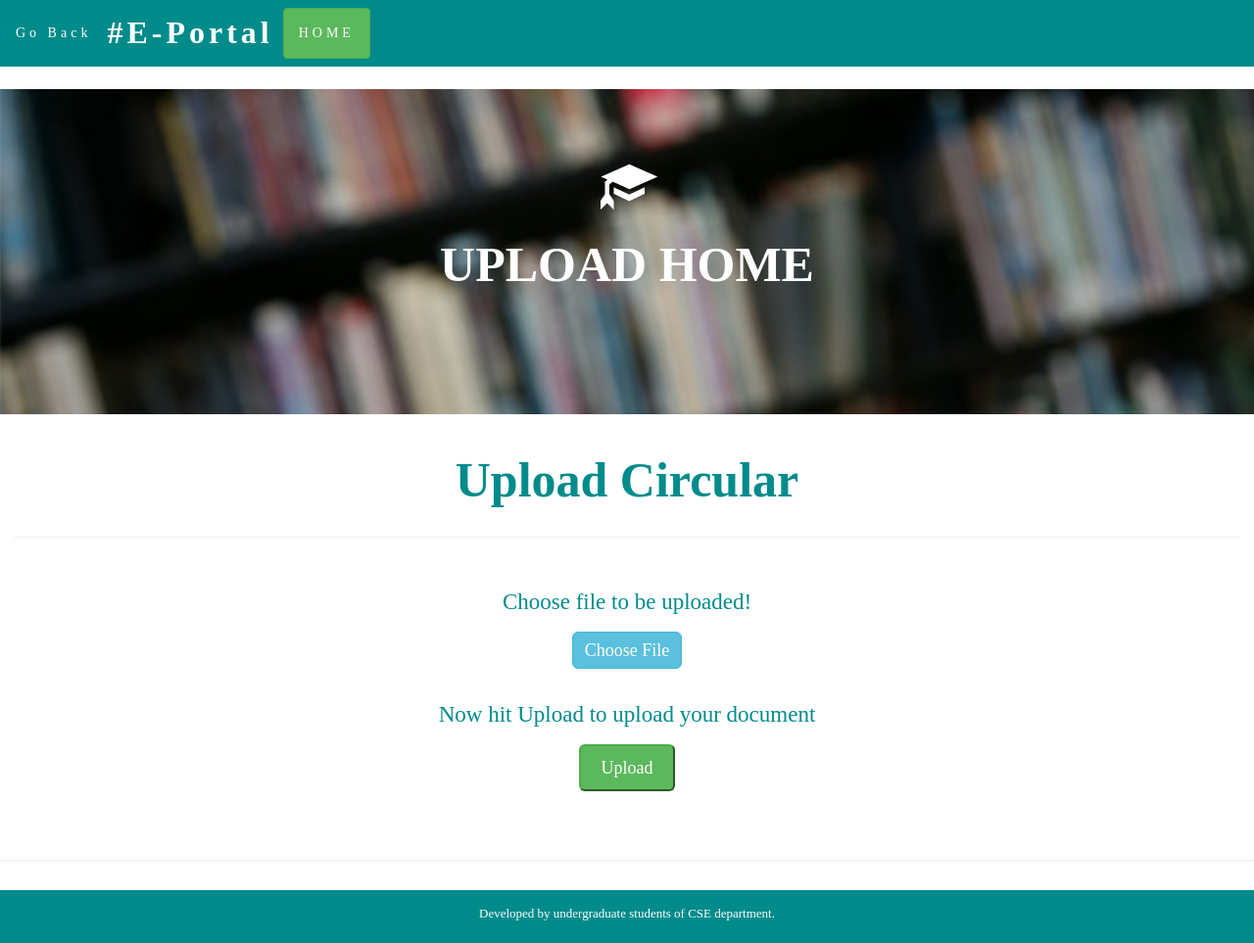
After one commit to ITUTE/aranyaka-eportal, a PHP site: page /CEventUpload.php in a window 1280 px wide. The commit adds this page. Shown: the whole page at 98% size. Run offline with PHP 8.4, Linux system fonts and the light colour scheme.

Commit message:
Circulars and Events

```diff
--- /dev/null
+++ b/portal/CEventUpload.php
@@ -0,0 +1,153 @@
+<?php
+	session_start();
+?>
+
+<!DOCTYPE html>
+<html>
+<head>
+	<title>Circular_Event Upload</title>
+    <meta http-equiv="Content-Type" content="text/html; charset=utf-8" />
+    <meta charset="utf-8">
+	<meta name="viewport" content="width=device-width, initial-scale=1">
+    <link href='css/bootstrap.css' rel='stylesheet'>
+    <link rel="stylesheet" type="text/css" href="index.css">
+    <link rel="stylesheet" type="text/css" href="eportal.css">
+    <style>
+		  body {
+              font-family: American Typewriter;
+              line-height: 1.8;
+              color: #f5f6f7;
+          }
+          p {
+              font-size: 23px;
+          }
+          .margin {
+              margin-bottom: 30px;
+              font-size: 50px;
+          }
+          .margin1 {
+                margin-bottom: 13px;
+          }
+          .bg-1 {
+              background-image: url(home.jpg);
+              background-size: cover;
+              color: #ffffff;
+          }
+          .bg-2 {
+              background-color: #474e5d;
+              color: #ffffff;
+          }
+          .bg-3 {
+              background-color: #ffffff;
+              color: darkcyan;
+              padding-bottom: 10px;
+          }
+          .bg-4 {
+              padding-top: 0px;
+              padding-bottom: 2px;
+              background-color: darkcyan;
+              color: #fff;
+          }
+            .dropsize{
+                width: 40%;
+                margin-left: 30%;
+                margin-right: 30%;
+            }
+		</style>
+
+		<script>
+		history.pushState(null, null, document.URL);
+		window.addEventListener('popstate', function () {
+			history.pushState(null, null, document.URL);
+		});
+		</script>
+</head>
+
+<body>
+    <div class="container-fluid">
+        <div class="row">
+            <div class='col-xs-12'>
+                <div class="style">
+                    <div class='navbar navbar-inverse navbar-fixed-top'>
+                            <ul class="nav navbar-nav">
+                                <li><a class="btn navbar-btn" href="myfHomed.php">Go Back</a></li>
+                                <li  class="titlenav"><strong><font size=6px>#E-Portal</font></strong></li>
+                                <li><a class="navbar-btn btn btn-success" href="index.php">HOME</a></li>
+                            </ul>
+                    </div>
+                </div>
+            </div>
+        </div>
+    </div>
+
+    <div class="container-fluid bg-1 text-center"><br><br>
+		<i class='glyphicon glyphicon-education slide'></i>
+        <h2 class="margin slide"><strong>Upload Home</strong></h2><br>
+    </div>
+
+
+    <div class="container-fluid bg-3 text-center slide">
+        <h3 class="margin"><strong>Upload Circular</strong></h3><hr><br>
+        <div class="row slide">
+            <p class="slide">Choose file to be uploaded!</p>
+			<form method="POST" enctype="multipart/form-data">
+                <label class="custom-file-upload btn btn-lg btn-info slide" for="userfile">
+                    <input name="userfile" type="file" id="userfile"/>
+                    Choose File
+                </label><br><br>
+                <p class="slide">Now hit Upload to upload your document</p>
+                <input class="btn-lg btn-success slide" name="upload" type="submit" id="upload" value=" Upload ">
+            </form><br><br><hr>
+        </div>
+    </div>
+
+	<footer class="container-fluid bg-4 text-center">
+        <p><font size = "2">Developed by undergraduate students of CSE department.</font></p>
+    </footer>
+
+</body>
+</html>
+
+<?php
+
+	$allowed = array('jpg', 'jpeg', 'png', 'doc', 'docx', 'pdf', 'xls', 'xlsm');
+
+	if(isset($_POST['upload']))
+	{
+		if($_FILES['userfile']['size'] > 0)
+		{
+			require_once 'dbconnect.php';
+
+			$fileName = $_FILES['userfile']['name'];
+			$tmpName  = $_FILES['userfile']['tmp_name'];
+			$fileSize = $_FILES['userfile']['size'];
+			$fileType = $_FILES['userfile']['type'];
+
+			$file_ext = explode(".", $fileName);
+			$file_ext = strtolower(end($file_ext));
+
+			if(in_array($file_ext, $allowed))
+			{
+				$fp = fopen($tmpName, 'r');
+				$content = fread($fp, filesize($tmpName));
+				$content = addslashes($content);
+				fclose($fp);
+				if(!get_magic_quotes_gpc())
+					$fileName = addslashes($fileName);
+
+				$Category = $_GET['id'];
+				$TeacherID = $_SESSION['id'];
+				$query = "INSERT INTO circularevent (Tid, category, name, size, type, content) VALUES ('$TeacherID', '$Category', '$fileName', '$fileSize', '$fileType', '$content')";
+
+				mysqli_query($conn, $query) or die('Error, query failed');
+				echo "<script type='text/javascript'>alert('File $fileName uploaded');</script>";
+			}
+			else
+				echo "<script type='text/javascript'>alert('FileType Not Supported');</script>";
+
+			mysqli_close($conn);
+		}
+		else
+			echo "<script type='text/javascript'>alert('Please Choose a File to Upload');</script>";
+	}
+?>
--- a/portal/CircularEvent.php
+++ /dev/null
@@ -1,5 +0,0 @@
-<?php
-
-	echo "Circluar Event List";
-
-?>
--- a/portal/index.php
+++ b/portal/index.php
@@ -82,7 +82,7 @@
                     <div class="container-fluid bg-3 text-center slide">
                       <h3 class="margin"><strong>Events and Circulars</strong></h3><hr><br>
                       <div class="row slide">
-                        <a href="CircularEvent.php"><button class="btn-lg btn-success slide" id="click" name="click" value="Delete">View</button></a><hr>
+                        <a href="CEvent.php"><button class="btn-lg btn-success slide" id="click" name="click" value="View">View</button></a><hr>
                       </div>
                     </div>
 
--- a/portal/myfLogind.php
+++ b/portal/myfLogind.php
@@ -49,7 +49,7 @@
  }
 ?>
 
-<!doctype html>
+<!DOCTYPE html>
 <html>
     <head>
         <meta http-equiv="Content-Type" content="text/html; charset=utf-8" />
@@ -111,7 +111,7 @@
                 <div class="style">
                     <div class='navbar navbar-inverse navbar-fixed-top'>
                             <ul class="nav navbar-nav">
-                                <li><a class="btn navbar-btn" href="myfLogind.php">Go Back</a></li>
+                                <li><a class="btn navbar-btn" href="index.php">Go Back</a></li>
                                 <li  class="titlenav"><strong><font size=6px>#E-Portal</font></strong></li>
                                 <li><a class="navbar-btn btn btn-success" href="index.php">HOME</a></li>
                             </ul>
--- a/portal/mysHomed.php
+++ b/portal/mysHomed.php
@@ -2,6 +2,7 @@
 	ob_start();
 	session_start();
 ?>
+
 <!DOCTYPE html>
 <html>
     <head>
--- a/portal/mysLogind.php
+++ b/portal/mysLogind.php
@@ -48,7 +48,7 @@
  }
 ?>
 
-<!doctype html>
+<!DOCTYPE html>
 <html>
     <head>
         <meta http-equiv="Content-Type" content="text/html; charset=utf-8" />
--- a/portal/try1.php
+++ b/portal/try1.php
@@ -0,0 +1,6 @@
+<!DOCTYPE html>
+<html>
+<body>
+	<a href="try2.php?id=4">Click</a>
+</body>
+</html>
```
Also changed, not shown: portal/CEvent.php (added, +128 -0 lines), portal/CEventDownload.php (added, +16 -0 lines), portal/delete.php (+0 -12 lines), portal/download.html (deleted, +0 -117 lines), portal/download.php (added, +98 -0 lines), portal/myfHomed.php (+2 -5 lines), portal/try2.php (added, +10 -0 lines), portal/upload.php (+2 -16 lines).
